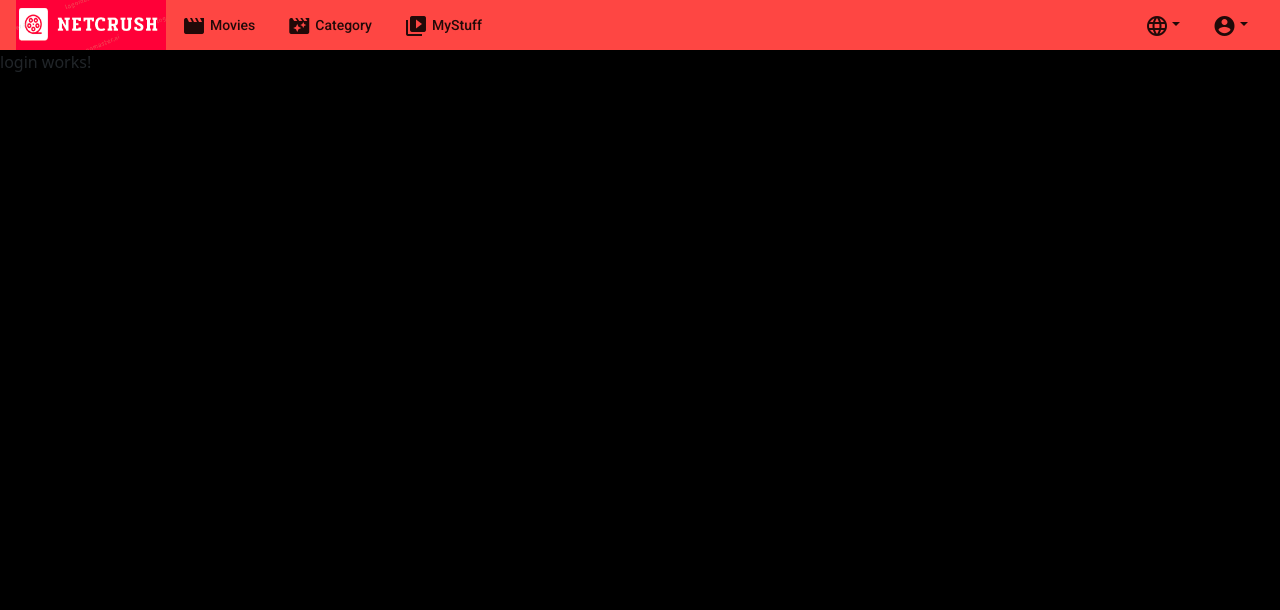
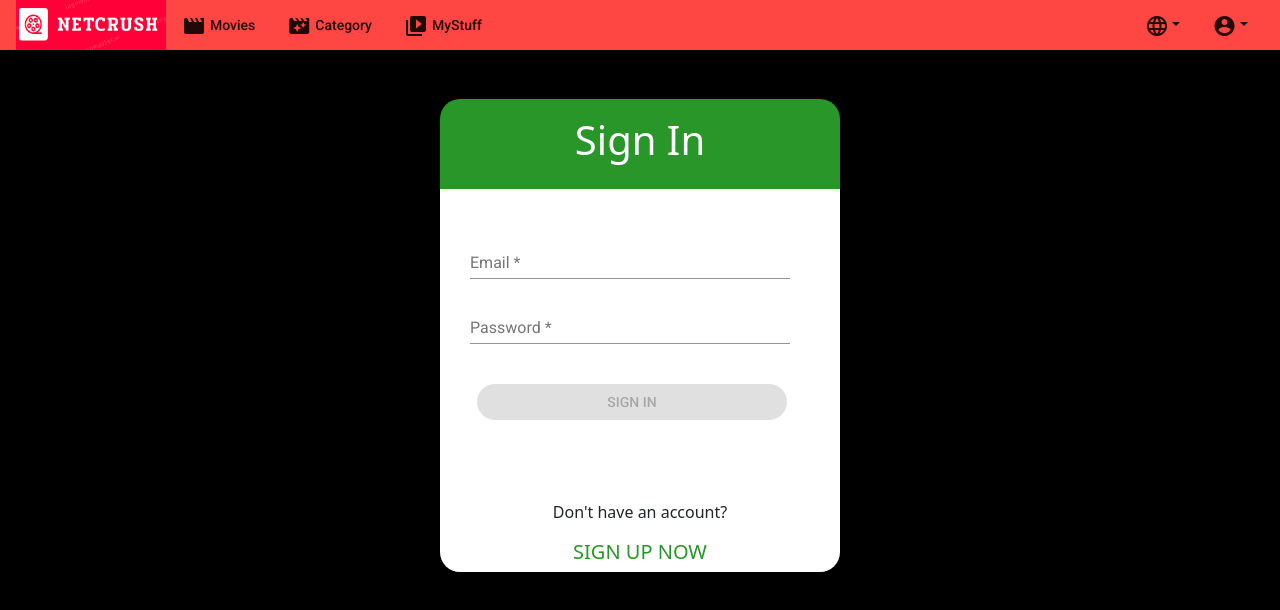
Before and after one commit to 4everMani/NetCrush, an Angular app: page /login in a window 1280 px wide. Shown: the top 610 px of the page. Built offline with nearby package versions, Linux system fonts and the light colour scheme.

Commit message:
Login component is ready

```diff
--- a/src/app/auth/login/login.component.html
+++ b/src/app/auth/login/login.component.html
@@ -1 +1,44 @@
-<p>login works!</p>
+<div class="login_container">
+    <div class="login_content">
+        <div class="login_header">
+            <h1>Sign In</h1>
+        </div>
+        <form class="form" #f="ngForm" (ngSubmit)="onSignIn(f)">
+            <mat-form-field>
+                <input
+                  type="email"
+                  matInput
+                  ngModel
+                  name="email"
+                  placeholder="Email"
+                  email
+                  required
+                  #emailInput="ngModel"
+                />
+                <mat-error *ngIf="emailInput.hasError('required')"
+                  >Field must not be empty</mat-error
+                >
+                <mat-error *ngIf="!emailInput.hasError('required')"
+                  >Email is invalid</mat-error
+                >
+              </mat-form-field>
+              <mat-form-field>
+                <input
+                  type="password"
+                  matInput
+                  ngModel
+                  name="password"
+                  placeholder="Password"
+                  required
+                  minlength="6"
+                  #pwInput="ngModel"
+                />
+              </mat-form-field>
+              <button mat-raised-button [disabled]="f.invalid">SIGN IN</button>
+        </form>
+        <div class="login_footer">
+            <p>Don't have an account?</p>
+            <a [routerLink]="'/register'"><h5>SIGN UP NOW</h5></a>
+        </div>
+    </div>
+</div>
--- a/src/app/auth/login/login.component.scss
+++ b/src/app/auth/login/login.component.scss
@@ -0,0 +1,62 @@
+.login_container {
+    display: flex;
+    height: 550px;
+    justify-content: center;
+    align-items: center;
+}
+
+.login_content {
+    width: 400px;
+    margin-top: 20px;
+}
+
+.login_header {
+    display: flex;
+    justify-content: center;
+    align-items: center;
+    background: rgb(40, 150, 40);
+    height: 90px;
+    color: white;
+    border-top-left-radius: 20px;
+    border-top-right-radius: 20px;
+}
+
+.form {
+    padding-top: 45px;
+    background: white;
+    display: flex;
+    flex-direction: column;
+}
+
+.form mat-form-field {
+    width: 320px;
+    margin-left: 30px;
+    border-radius: 25px !important;
+}
+
+button {
+    width: 310px;
+    margin-top: 20px;
+    margin-left: 37px;
+    margin-bottom: 20px;
+    border-radius: 25px !important;
+    background: rgb(40, 150, 40);
+}
+
+.login_footer {
+    padding-top: 60px;
+    background: white;
+    display: flex;
+    flex-direction: column;
+    align-items: center;
+    border-bottom-left-radius: 20px;
+    border-bottom-right-radius: 20px;
+}
+
+a {
+    text-decoration: none;
+}
+
+h5 {
+    color: rgb(40, 150, 40);
+}
--- a/src/app/auth/login/login.component.ts
+++ b/src/app/auth/login/login.component.ts
@@ -1,4 +1,5 @@
 import { Component, OnInit } from '@angular/core';
+import { NgForm } from '@angular/forms';
 
 @Component({
   selector: 'app-login',
@@ -12,4 +13,7 @@ export class LoginComponent implements OnInit {
   ngOnInit(): void {
   }
 
+  public onSignIn(form: NgForm): void {
+    console.log(form);
+  }
 }
--- a/src/app/auth/register/register.component.html
+++ b/src/app/auth/register/register.component.html
@@ -2,7 +2,6 @@
     <div class="reg_container">
         <img src="../../../assets/images/image.jpg" alt="">
         <form class="form" #f="ngForm" (ngSubmit)="onSubmit(f)">
-            <!-- <h3>Signup</h3> -->
             <mat-form-field>
               <input
                 matInput
@@ -37,7 +36,7 @@
                 matInput
                 ngModel
                 name="email"
-                placeholder="Your email"
+                placeholder="Email"
                 email
                 required
                 #emailInput="ngModel"
@@ -55,7 +54,7 @@
                 matInput
                 ngModel
                 name="password"
-                placeholder="Your password"
+                placeholder="Password"
                 required
                 minlength="6"
                 #pwInput="ngModel"
@@ -64,7 +63,7 @@
               <mat-error>atleast 6 characters required</mat-error>
             </mat-form-field>
             <mat-form-field appearance="standard">
-              <mat-label>Birthdate</mat-label>
+              <mat-label>DOB</mat-label>
               <input
                 matInput
                 [matDatepicker]="picker"
```
